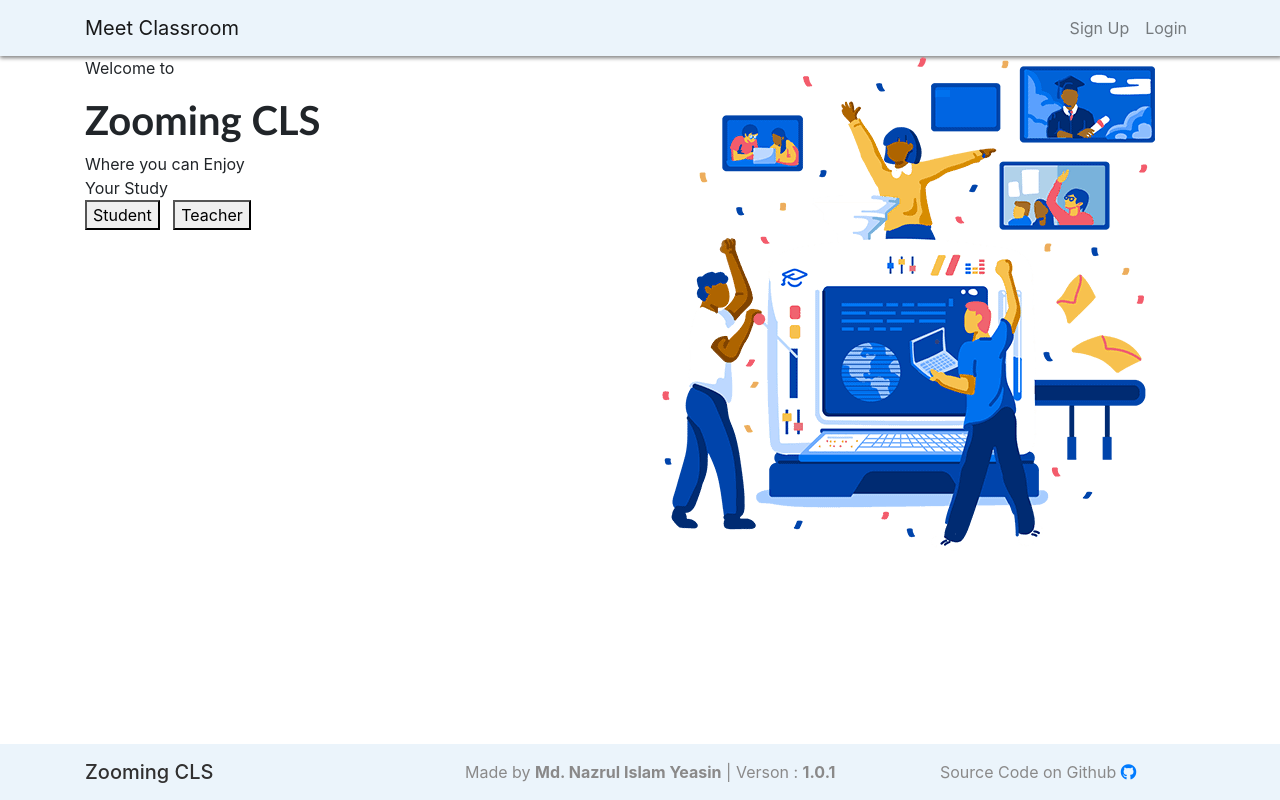
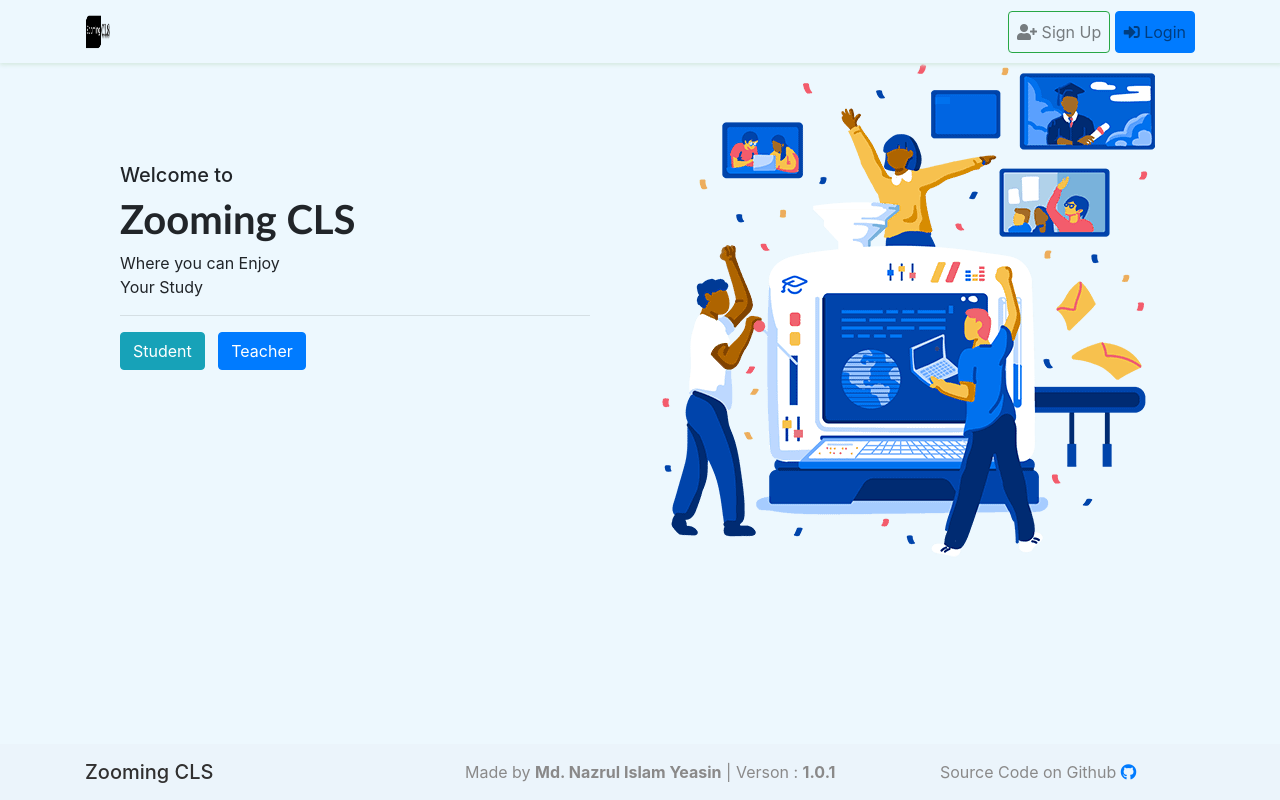
Before and after one commit to Arenzell/Zooming-cls, a Django app: page / in a window 1280 px wide. Run offline with Django 3.2, Linux system fonts and the light colour scheme; some libraries are stand-ins or nearby versions.

Commit message:
added Design

```diff
--- a/static/css/custom.css
+++ b/static/css/custom.css
@@ -1,13 +1,53 @@
-.main_section h1 p span{
-    top:100px;
-    left: 100px;
-    background-color: red;;
+/* All essential css of Website */
+body{
+    background-color: #edf8fe;
+}
+/* width */
+::-webkit-scrollbar {
+    width: 10px;
+  }
+
+  /* Track */
+  ::-webkit-scrollbar-track {
+    background: #edf8fe;
+  }
+
+  /* Handle */
+  ::-webkit-scrollbar-thumb {
+    background: #d4ebf7;
+  }
+
+  /* Handle on hover */
+  ::-webkit-scrollbar-thumb:hover {
+    background: #afd4e8;
+  }
+nav{
+    background-color: #edf8fe;
+    box-shadow: 0.5px 1px 4px 1px #d5eae1;
+    position: sticky;
+    top: 0;
+    left: 0;
+    right: 0;
+    z-index: 1;
+}
+
+nav .logo{
+    width: 30%; height: 37px;
+}
+/* end code of essential */
+.main_section {
+    padding:100px 50px;
+
 }
 .main_section h1{
     font-family: 'Gill Sans', 'Gill Sans MT', Calibri, 'Trebuchet MS', sans-serif;
     font-weight: bolder;
 }
 
+.main_section button{
+    border: none;
+
+}
 .filebox{
     background-color: white;
     border: 0.0625rem solid #dadce0;
--- a/templates/base/header.html
+++ b/templates/base/header.html
@@ -1,10 +1,10 @@
-<nav class="navbar navbar-expand-md navbar-light " style="background-color: #ebf4fb; box-shadow: 0.5px 1px 4px 1px grey;" >
+<nav class="navbar navbar-expand-md navbar-light "  >
     <div class="container">
       {% if user.is_authenticated %}
       {% if user.is_teacher %}
       <a class="navbar-brand" href="{% url 'teacher' %}">
-
-        <span>Meet Classroom </span>
+             {% load static %}
+        <img src="{% static 'others/logo.png' %}" alt="">
     </a>
       {% elif user.is_student %}
       <a class="navbar-brand" href="{% url 'student' %}">
@@ -15,7 +15,7 @@
       {% else %}
       <a class="navbar-brand" href="{% url 'index' %}">
 
-        <span>Meet Classroom </span>
+        <img src="{% static 'others/logo.png' %}" class="logo"  alt="" >
     </a>
 
       {% endif %}
@@ -28,9 +28,9 @@
         <ul class="navbar-nav ml-auto">
                 {% if user.is_authenticated %}
                 {% if user.is_teacher %}
-                  <li class="nav-item"><a href="{% url 'teacher' %}" class="nav-link"> Dashboard</a></li>
+                  <li class="nav-item"><a href="{% url 'teacher' %}" class="nav-link"><i class="fas fa-tachometer-alt"></i>  Dashboard</a></li>
                 {% else %}
-                  <li class="nav-item"><a href="{% url 'student' %}" class="nav-link"> Dashboard</a></li>
+                  <li class="nav-item"><a href="{% url 'student' %}" class="nav-link"><i class="fas fa-tachometer-alt"></i>  Dashboard</a></li>
                 {% endif %}
                     <li class="nav-item dropdown">
                         <a href="" class="nav-link dropdown-toggle" href="#" id="navbarDropdown" role="button" data-toggle="dropdown" aria-haspopup="true" aria-expanded="false"><i class="fas fa-plus"></i></a>
@@ -43,14 +43,14 @@
                           </div>
                     </li>
                     <li class="nav-item">
-                        <a href="{% url 'logout' %}"  class="nav-link">Logout</a>
+                        <a href="{% url 'logout' %}"  class="nav-link"> <i class="fas fa-power-off"></i> Logout</a>
                     </li>
                 {% else %}
                     <li class="nav-item">
-                        <a class="nav-link" href="{% url 'signup' %}">Sign Up</a>
-                    </li>
+                        <a class="nav-link btn btn-outline-success" href="{% url 'signup' %}"><i class="fas fa-user-plus"></i> Sign Up </a>
+                    </li>&nbsp;
                     <li class="nav-item">
-                        <a class="nav-link" href="{% url 'login' %}">Login</a>
+                        <a class="nav-link btn btn-primary" href="{% url 'login' %}"> <i class="fas fa-sign-in-alt"></i> Login</a>
                     </li>
                 {% endif %}
             </ul>
--- a/templates/class/base.html
+++ b/templates/class/base.html
@@ -14,9 +14,7 @@
     <title>SRPT</title>
     <style>
 
-        .navbar-custom {
-            background-color: lightgreen;
-        }
+
 
     </style>
     <title>{% block title %} {% endblock %}</title>
@@ -26,7 +24,7 @@
 
 
 
-    <nav class="navbar navbar-expand-md navbar-light " style="background-color: #ffffff; box-shadow: 0.5px 1px 4px 1px grey; position:sticky; top:0;left:0;right:0; z-index: 1; " >
+    <nav class="navbar navbar-expand-md navbar-light " >
         <div class="container" >
             <a class="navbar-brand" href="{% url 'index' %}">
 
--- a/templates/index.html
+++ b/templates/index.html
@@ -24,10 +24,12 @@
 
             <div class="row">
                     <div class="col-6 main_section">
-                            <p>Welcome to</p>
+                            <h5>Welcome to</h5>
                             <h1> Zooming CLS</h1>
-                            <span>Where you can Enjoy<br>Your Study</span>
-                                <p><button>Student</button> &nbsp; <button>Teacher</button></p>
+                            <span>Where you can Enjoy<br>Your Study</span><br>
+                            <hr>
+                            <a href="" class="btn btn-info"> Student</a> &nbsp; <a href="" class="btn btn-primary">Teacher</a>
+
                     </div>
                     <div class="col-6">
                             <img src="{% static 'others/classroom3.png' %}" alt="">
```
Also changed, not shown: db.sqlite3, media/others/logo.png (added).
